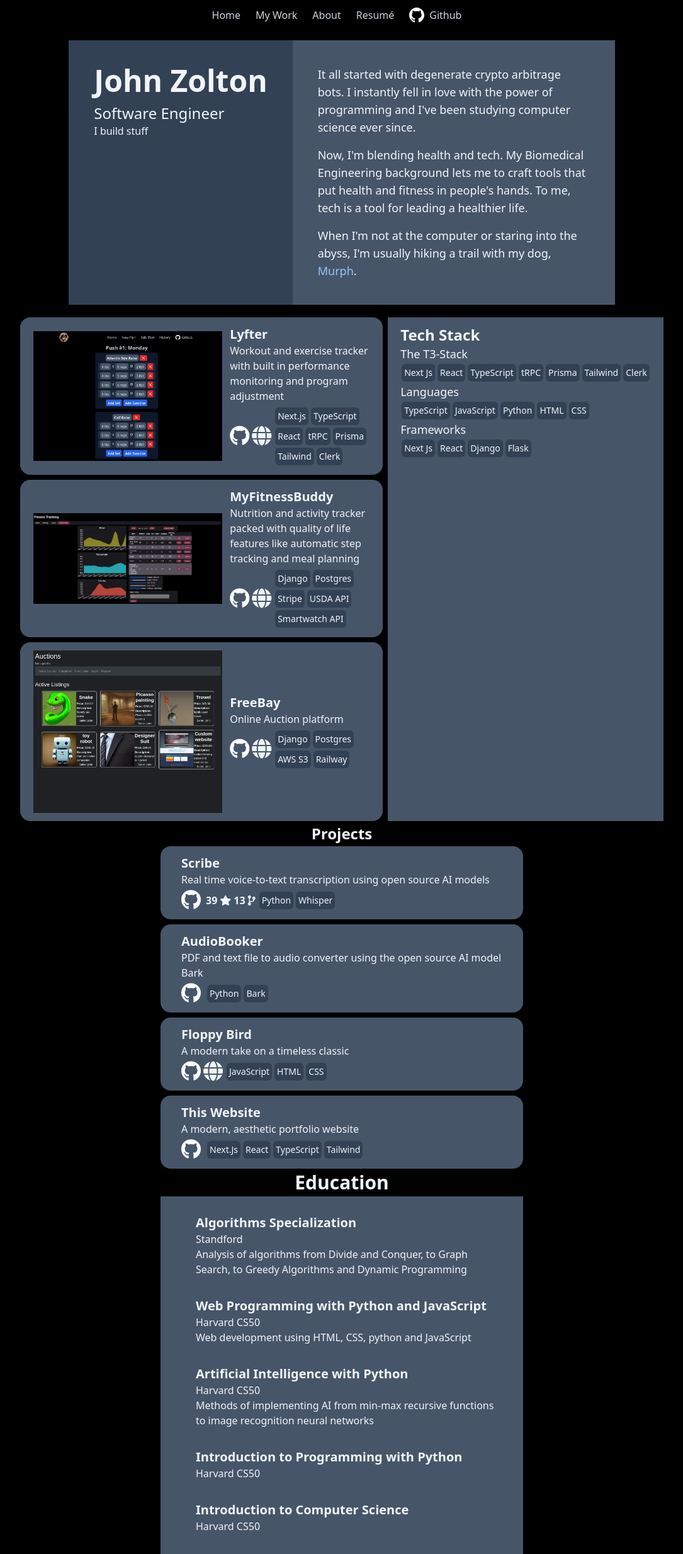
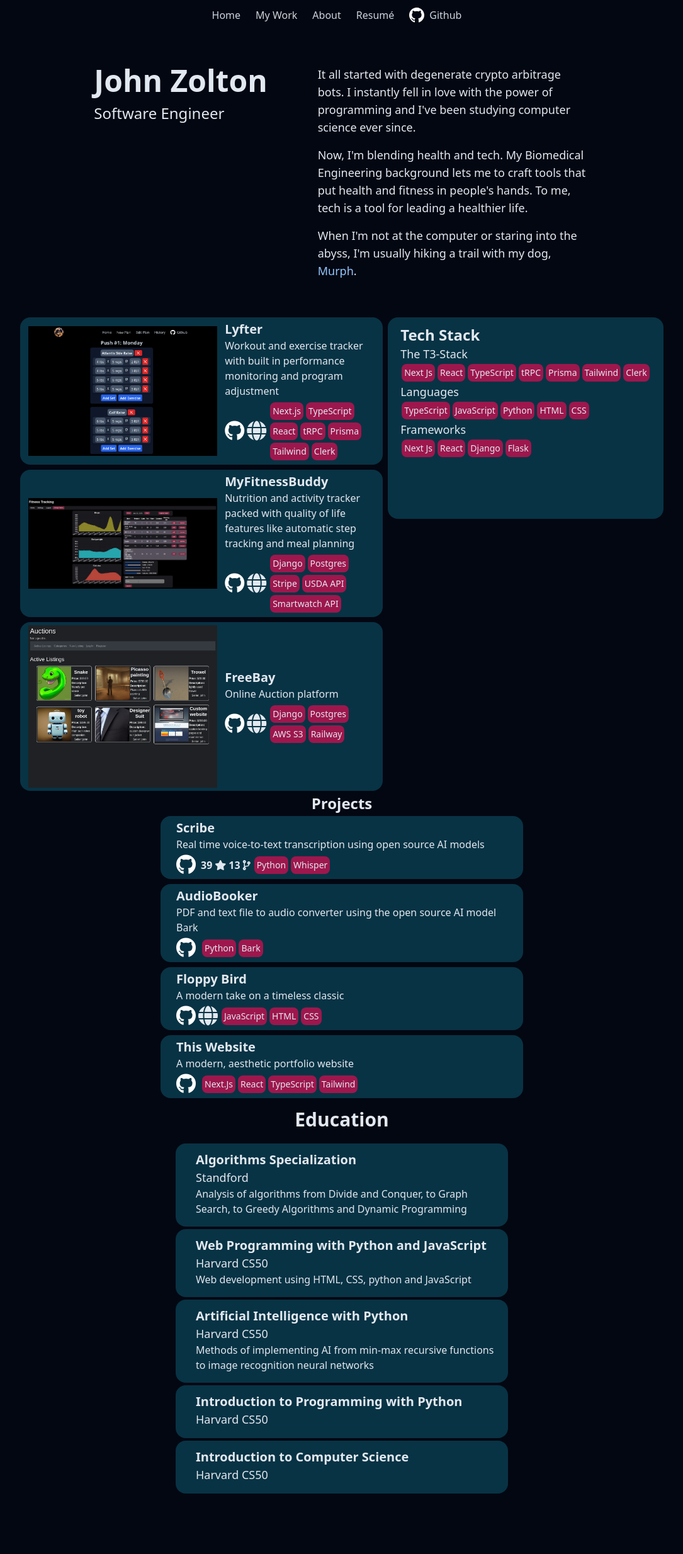
Before and after one commit to JohnZolton/portfolio-mk2, a Next.js app: page / in a window 1280 px wide. Shown: the whole page at 63% size, without its empty margins (97-1182 px from the left). After the commit the page ends 2392 px from the top, so only its background shows below. Built offline with nearby package versions, Linux system fonts and the light colour scheme.

Commit message:
style changes

```diff
--- a/src/pages/components/about.tsx
+++ b/src/pages/components/about.tsx
@@ -2,7 +2,7 @@ import Link from "next/link";
 
 export const AboutSection = () => {
   return (
-    <div className="max-w-lg bg-slate-600 p-10 sm:p-10">
+    <div className="max-w-lg  p-10 sm:p-10">
       <div className="flex flex-col gap-4">
         <div className="text-lg">
           It all started with degenerate crypto arbitrage bots. I instantly fell
--- a/src/pages/components/courselist.tsx
+++ b/src/pages/components/courselist.tsx
@@ -2,9 +2,9 @@ import CourseTile from "./coursetile";
 
 export function CourseList() {
   return (
-    <>
+    <div className="mt-3">
       <div className="text-center text-3xl font-semibold">Education</div>
-      <div className="m-1 max-w-xl bg-slate-600 px-5 py-3">
+      <div className="m-1 max-w-xl  px-5 py-3">
         <CourseTile
           title="Algorithms Specialization"
           institution="Standford"
@@ -29,7 +29,7 @@ export function CourseList() {
           institution="Harvard CS50"
         />
       </div>
-    </>
+    </div>
   );
 }
 
--- a/src/pages/components/coursetile.tsx
+++ b/src/pages/components/coursetile.tsx
@@ -12,11 +12,11 @@ export function CourseTile({
   institution,
 }: CourseTileProps) {
   return (
-    <div className="m-1 max-w-xl bg-slate-600 px-5 py-3">
+    <div className="m-1 max-w-xl bg-cyan-950 rounded-2xl px-5 py-3">
       <div className="flex flex-row">
         <div className="ml-3">
           <div className="text-xl font-semibold">{title}</div>
-          <div>{institution}</div>
+          <div className="text-lg">{institution}</div>
           <div>{description}</div>
           <div className="mt-1 flex flex-row items-center">
             {repo && (
--- a/src/pages/components/hero.tsx
+++ b/src/pages/components/hero.tsx
@@ -1,9 +1,8 @@
 export const HeroSection = () => {
   return (
-    <div className="w-full max-w-lg bg-slate-700 p-10">
+    <div className="w-full max-w-lg  p-10">
       <div className="pb-3 text-5xl font-semibold">John Zolton</div>
       <div className="text-2xl">Software Engineer</div>
-      <div className="text-l">I build stuff</div>
     </div>
   );
 };
--- a/src/pages/components/navbar.tsx
+++ b/src/pages/components/navbar.tsx
@@ -23,10 +23,17 @@ export const NavBar = () => {
           About
         </Link>
         <Link
+        legacyBehavior
           href=""
+        >
+          <a
+          href="JohnZolton_Resume.pdf"
+          rel="noopener noreferrer"
+          target="_blank"
           className="text-slate-300 hover:text-white hover:underline"
-        >
+          >
           Resum&eacute;
+          </a>
         </Link>
         <Link href="https://github.com/JohnZolton" legacyBehavior>
         <a target="_blank" rel="noopener noreferrer">
--- a/src/pages/components/projecttile.tsx
+++ b/src/pages/components/projecttile.tsx
@@ -24,7 +24,7 @@ export function ProjectTile({
   stack,
 }: ProtjectTileProps) {
   return (
-    <div className="m-1 w-full max-w-xl rounded-2xl border border-transparent bg-slate-600 px-5 py-3 transition duration-300 hover:border-white hover:bg-slate-500">
+    <div className="m-1 w-full max-w-xl rounded-2xl border bg-cyan-950 border-transparent  px-3 py-1 transition duration-300 hover:border-white hover:bg-cyan-900">
       <div className="flex flex-col items-center sm:flex-row">
         {picture && (
           <Image src={`/${picture}`} alt={title} width={300} height={200} />
--- a/src/pages/components/stackdisplay.tsx
+++ b/src/pages/components/stackdisplay.tsx
@@ -12,7 +12,7 @@ function StackDisplay({ stack }: StackDisplayProps) {
       {stackItems.map((item) => (
         <div
           key={item}
-          className="m-0.5 truncate rounded-md bg-slate-700 p-1 text-sm"
+          className="m-0.5 truncate rounded-lg bg-pink-800 p-1 text-sm"
         >
           {item}
         </div>
--- a/src/pages/components/techstack.tsx
+++ b/src/pages/components/techstack.tsx
@@ -2,7 +2,7 @@ import StackDisplay from "./stackdisplay";
 
 export function TechList() {
   return (
-    <div className="m-1 max-w-xl bg-slate-600 px-5 py-3 text-lg">
+    <div className="m-1 max-w-xl bg-cyan-950 px-5 py-3 text-lg max-h-80 rounded-2xl">
       <div className="text-2xl font-semibold">Tech Stack</div>
       <div>
         <div>The T3-Stack</div>
--- a/src/styles/globals.css
+++ b/src/styles/globals.css
@@ -3,5 +3,5 @@
 @tailwind utilities;
 
 body {
-    @apply bg-black text-slate-100;
+    @apply bg-gray-950 text-slate-200;
 }
```
Also changed, not shown: 1 other file (tests, documents, lock files or other folders).
